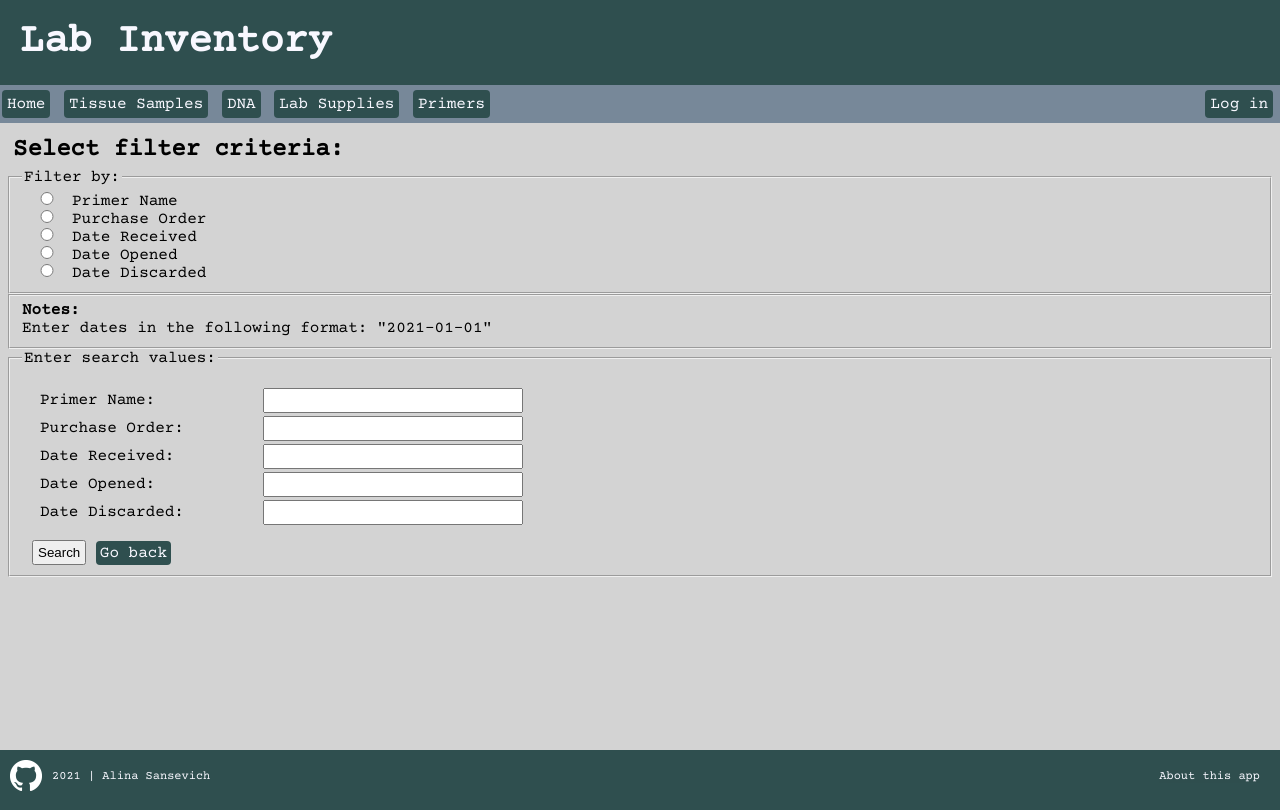
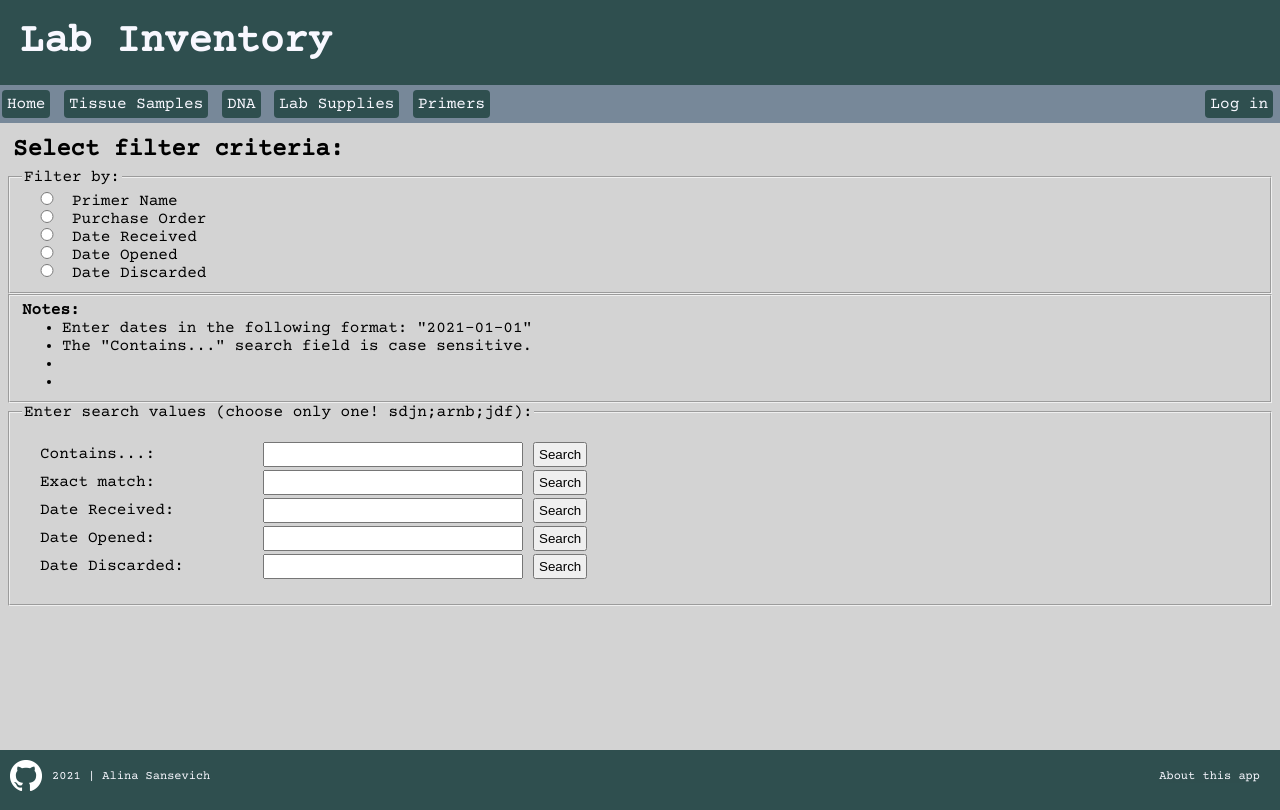
Before and after one commit to alinasansevich/lab-inventory, a Django app: page /filter_primers/ in a window 1280 px wide. Run offline with Django 3.2, Linux system fonts and the light colour scheme.

Commit message:
Almost completed the first filter.

```diff
--- a/lab_inventory/forms.py
+++ b/lab_inventory/forms.py
@@ -90,23 +90,6 @@ class PrimerForm(forms.ModelForm):
 
 ### ### ### filter queryset forms ### ### ###
 
-class FilterPrimerForm(forms.ModelForm): # redo this without Meta!
-    class Meta:
-        model = Primer
-        fields = ['primer_name',
-                  'purchase_order',
-                  'date_received',
-                  'date_opened',
-                  'date_discarded',
-                  ]
-        labels = {'Primer Name': '',
-                  'Purchase Order': '',
-                  'Date Received': '',
-                  'Date Opened': '',
-                  'Date Discarded': '',
-                  }
-
-
 CHOOSE_FIELD = [
     ('primer_name', 'Primer Name'),
     ('purchase_order', 'Purchase Order'),
@@ -114,5 +97,14 @@ CHOOSE_FIELD = [
     ('date_opened', 'Date Opened'),
     ('date_discarded', 'Date Discarded'),
     ]
+
 class PrimerRadiobtn(forms.Form):
-    CHOOSE_FIELD = forms.CharField(widget=forms.RadioSelect(choices=CHOOSE_FIELD))
+    CHOOSE_FIELD = forms.CharField(widget=forms.RadioSelect(choices=CHOOSE_FIELD), initial='primer_name')
+
+
+class FilterPrimerForm(forms.Form):
+    contains = forms.CharField(max_length=100, required=False)
+    exact_match = forms.CharField(max_length=100, required=False)
+    date_received = forms.DateField(required=False)
+    date_opened = forms.DateField(required=False)
+    date_discarded = forms.DateField(required=False)
--- a/lab_inventory/templates/lab_inventory/filter_primers.html
+++ b/lab_inventory/templates/lab_inventory/filter_primers.html
@@ -16,46 +16,49 @@
     </fieldset>
     <fieldset>
       <h4>Notes:</h4>
-      <p>Enter dates in the following format: "2021-01-01"</p>
-      <p></p>
-      <p></p>
-      <p></p>
+      <ul>
+        <li>Enter dates in the following format: "2021-01-01"</li>
+        <li>The "Contains..." search field is case sensitive.</li>
+        <li></li>
+        <li></li>
+      </ul>
     </fieldset>
     <fieldset>
-      <legend>Enter search values:</legend>
-      <form action="{% url 'lab_inventory:primers' %}" method="post"> <!-- Create e new html for search results??? -->
+      <legend>Enter search values (choose only one! sdjn;arnb;jdf):</legend>
+      <form action="{% url 'lab_inventory:query_primers' %}" method="post"> <!-- Create e new html for search results??? -->
         {% csrf_token %}
         <div class="form-wrapper">
           {{ form.non_field_errors }}
           <div class="fieldWrapper">
-              {{ form.primer_name.errors }}
-              <label for="id_primer_name">Primer Name:</label>
-              {{ form.primer_name }}
+              {{ form.contains.errors }}
+              <label for="id_contains">Contains...:</label>
+              {{ form.contains }}
+              <button class="save-goback-btns" name="submit">Search</button>
           </div>
           <div class="fieldWrapper">
-              {{ form.purchase_order.errors }}
-              <label for="id_purchase_order">Purchase Order:</label>
-              {{ form.purchase_order }}
+              {{ form.exact_match.errors }}
+              <label for="id_exact_match">Exact match:</label>
+              {{ form.exact_match }}
+              <button class="save-goback-btns" name="submit">Search</button>
           </div>
           <div class="fieldWrapper">
               {{ form.date_received.errors }}
               <label for="id_date_received">Date Received:</label>
               {{ form.date_received }}
+              <button class="save-goback-btns" name="submit">Search</button>
           </div>
           <div class="fieldWrapper">
               {{ form.date_opened.errors }}
               <label for="id_date_opened">Date Opened:</label>
               {{ form.date_opened }}
+              <button class="save-goback-btns" name="submit">Search</button>
           </div>
           <div class="fieldWrapper">
               {{ form.date_discarded.errors }}
               <label for="id_date_discarded">Date Discarded:</label>
               {{ form.date_discarded }}
+              <button class="save-goback-btns" name="submit">Search</button>
           </div>
-        </div>
-        <div class="save-goback-btns">
-          <button name="submit">Search</button>
-          <a class="btns" href="{% url 'lab_inventory:primers' %}">Go back</a>
         </div>
       </form>
     </fieldset>
--- a/lab_inventory/urls.py
+++ b/lab_inventory/urls.py
@@ -47,4 +47,6 @@ urlpatterns = [
     path('edit_primer/<int:entry_id>', views.edit_primer, name='edit_primer'),
     # Page for querying the Primer table
     path('filter_primers/', views.filter_primers, name='filter_primers'),
+    # Page for displaying primers' search results
+    path('query_primers/', views.filter_primers, name='query_primers'),
     ]
--- a/lab_inventory/views.py
+++ b/lab_inventory/views.py
@@ -240,33 +240,29 @@ def edit_primer(request, entry_id):
 
 def filter_primers(request):
     """The base filter page for primers."""
-    radiobtn = PrimerRadiobtn(request.POST)
-    form = FilterPrimerForm(request.POST or None) # This prevents the error message: "This field is required"
+    if request.method == "POST":
+        radiobtn = PrimerRadiobtn(request.POST)
+        form = FilterPrimerForm(request.POST or None) # This prevents the error message: "This field is required"
 
-    context = {
-      'radiobtn': radiobtn,
-      'form': form,
-               }
-    return render(request, 'lab_inventory/filter_primers.html', context)
-
-
-def query_primers_db(request):
-    """Search XXXXXXXXx """
-    if request.method == "POST":
-        form = FilterPrimerForm(request.POST)
         if form.is_valid():
             # process the data
-            #
-            # user_input = request.POST['textfield']
-            # query = Primer.objects.get(primer_name__contains=user_input)
-            #
-            #
-            return HttpResponseRedirect('/thanks/')
+            filter_by = request.POST.get('CHOOSE_FIELD')  ####
+            filter_by = radiobtn.cleaned_data['primer_name']  ###
+            print('/n/n/n')
+            print(filter_by)
+            print('/n/n/n')
+            print(type(filter_by))
+            print('/n/n/n')
+            if filter_by == "Primer Name":
+           ###     query = Primer.objects.get(filter_by 'format this!' __contains=filter_by) #
+                result = {'query': query}
+                return render(request, 'lab_inventory/query_primers.html', result)
 
     else:
-        form = FilterPrimerForm()
-
-
-
-    context = {'query': query}
-    return render(request, 'lab_inventory/primers.html', context)
+        radiobtn = PrimerRadiobtn(request.POST)
+        form = FilterPrimerForm(request.POST or None)
+        context = {
+            'radiobtn': radiobtn,
+            'form': form,
+            }
+    return render(request, 'lab_inventory/filter_primers.html', context)
```
Also changed, not shown: lab_inventory/templates/lab_inventory/query_primers.html (added, +52 -0 lines).
